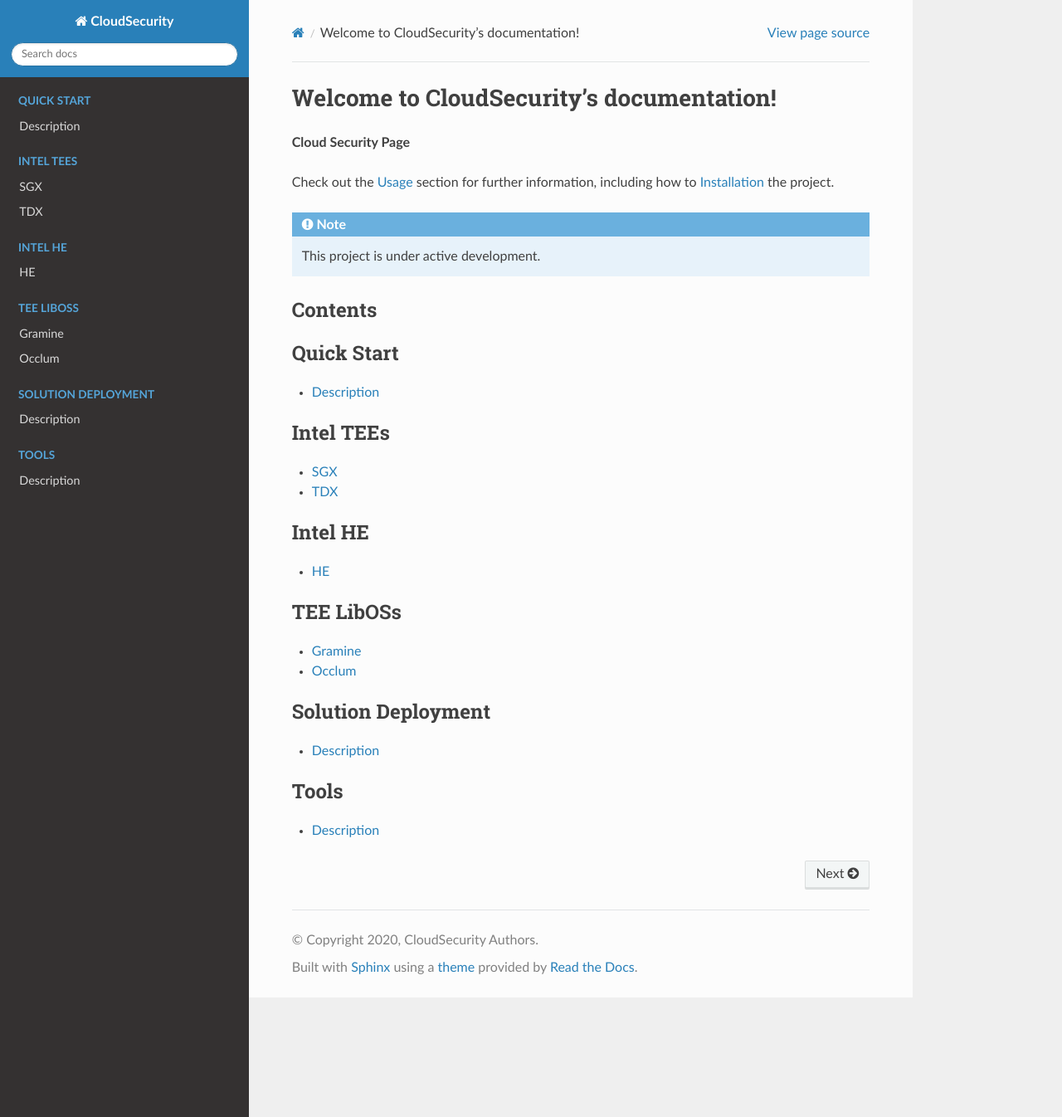
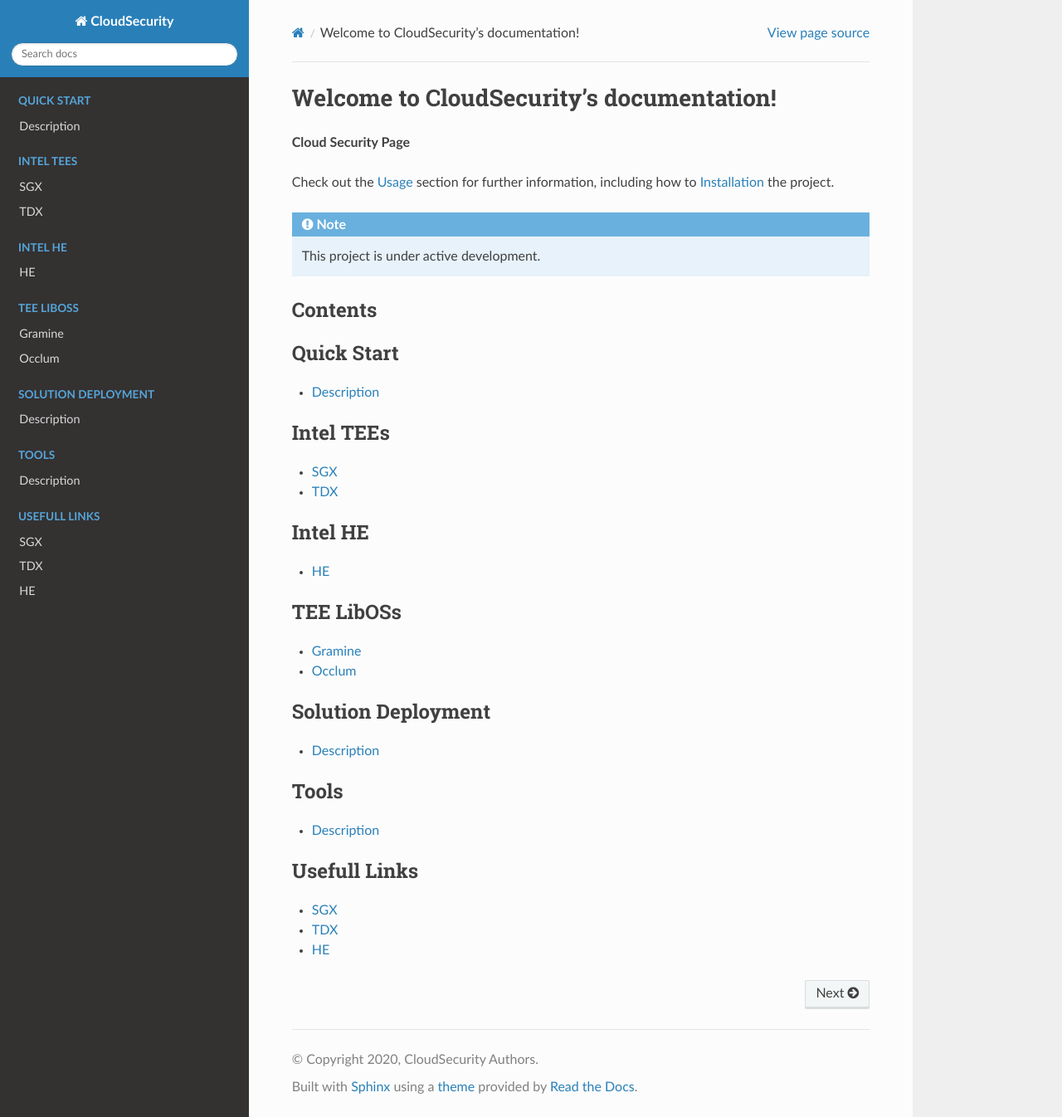
Before and after one commit to RodgerZhu/Cloud_Security, a Sphinx documentation site: the page built from Docs/readdoc/docs/source/index.rst, in a window 1280 px wide and 1346 px high. Shown: the whole window at 83% size. Built offline with Sphinx 7.4.7 and the Read the Docs theme 2.0.0, drawn with Linux system fonts in a browser that asks for light colours; pages that are not in the unit, such as notebooks, are missing from menus.

Commit message:
add usefull link.md

```diff
--- a/Docs/readdoc/docs/source/index.rst
+++ b/Docs/readdoc/docs/source/index.rst
@@ -57,3 +57,9 @@
    :caption: Tools
 
    Tools/tools
+
+.. toctree::
+   :maxdepth: 1
+   :caption: Usefull Links
+
+   usefulllink.md
--- /dev/null
+++ b/Docs/readdoc/docs/source/usefulllink.md
@@ -0,0 +1,6 @@
+# SGX
+
+
+# TDX
+
+# HE
```
